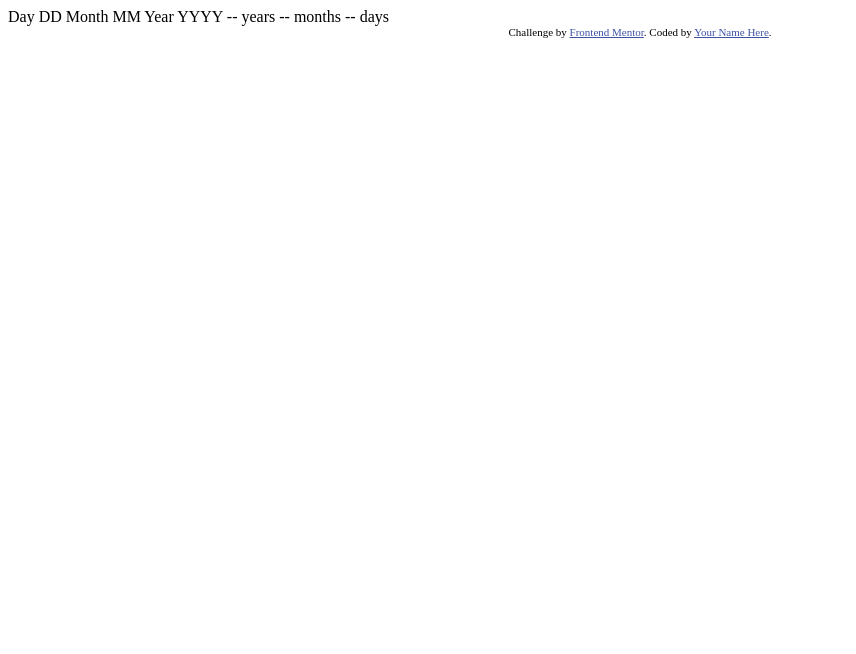
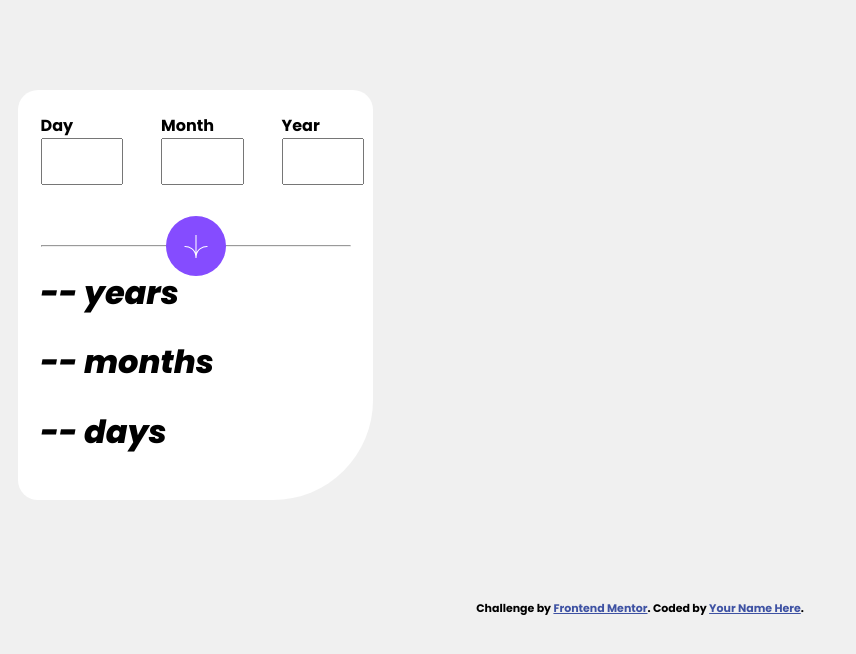
Before and after one commit to CarltonMpofu/age-calculator-app-main, a plain HTML site: page index.html in a window 1280 px wide. Shown: the whole page, without its empty margins (0-856 px from the left). Drawn offline with Linux system fonts and the light colour scheme.

Commit message:
style page

```diff
--- a/css/style.css
+++ b/css/style.css
@@ -7,17 +7,99 @@
     --light-grey: hsl(0, 0%, 86%);
     --smokey-grey: hsl(0, 1%, 44%);
     --off-black: hsl(0, 0%, 8%);
+}
+
+body
+{
+    background-color: var(--off-white);
+    font-family: 'Poppins', sans-serif;
+}
+
+h1
+{
+    /* font-size: 32px; */
+    font-weight: 800;
+    font-style: italic;
 
 }
 
-
-/* body
+main
 {
     max-width: 375px;
-} */
+}
+
+form
+{
+
+}
+
+.cool
+{
+    display: flex;
+    justify-content: space-between;
+    margin-bottom: 60px;
+    width: 100%;
+}
+
+.betw
+{
+    margin: 0 10px;
+}
+
+input
+{
+    width: 65px;
+    height: 30px;
+
+    font-family: 'Poppins', sans-serif;
+    font-size: 16px;
+    padding: 10%;
+}
 
 
+img
+{
+    width: 40%;
+}
 
+hr
+{
+    margin: 0;
+    width: 100%;
+}
 
-.attribution { font-size: 11px; text-align: center; }
+.card
+{
+    max-width: 375px;
+    background-color: var(--white);
+    padding: 6%;
+    border-radius: 20px 20px 100px 20px;
+    margin: 90px 10px 0px 10px;
+}
+
+.line-icon
+{
+    display: flex;
+    align-items: center;
+    position: relative;
+}
+
+.icon-arrow-background
+{
+    background-color: var(--purple);
+    display: inline-block;
+    border-radius: 50%;
+    width: 60px;
+    height: 60px;
+    display: flex;
+    justify-content: center;
+    align-items: center;
+    font-weight: bold;
+    position: absolute;
+    top: 50%;
+    left: 50%;
+    transform: translate(-50%, -50%);
+}
+
+.attribution { font-size: 11px; text-align: center; margin-top: 100px; }
 .attribution a { color: hsl(228, 45%, 44%); }
--- a/index.html
+++ b/index.html
@@ -7,6 +7,7 @@
   <!-- displays site properly based on user's device -->
 
   <link rel="icon" type="image/png" sizes="32x32" href="./assets/images/favicon-32x32.png">
+  <link href="https://fonts.googleapis.com/css2?family=Poppins:ital,wght@0,700;1,400;1,800&display=swap" rel="stylesheet">
   <link rel="stylesheet" href="css/style.css">
 
   <title>Frontend Mentor | Age calculator app</title>
@@ -15,18 +16,39 @@
 <body>
   <main>
     <div class="card">
-      Day
-    DD
+      <form action="">
+        <div class="cool">
+        <div>
+          <label>Day</label> <br />
+          <input type="number"> <br />
+        </div>
+        <div class="betw">
+          <label>Month</label> <br />
+          <input type="number"> <br />
+        </div>
+        <div>
+          <label>Year</label> <br />
+          <input type="number"> <br />
+        </div>
+      </div>
 
-    Month
-    MM
 
-    Year
-    YYYY
+      </form>
 
-    -- years
-    -- months
-    -- days
+      <div class="line-icon">
+        <hr>
+        <div class="icon-arrow-background">
+          <img src="assets/images/icon-arrow.svg" alt="" width="">
+
+        </div>
+      </div>
+
+
+
+      <h1>-- years</h1>
+      <h1>-- months</h1>
+      <h1>-- days</h1>
+
     </div>
 
 
```
